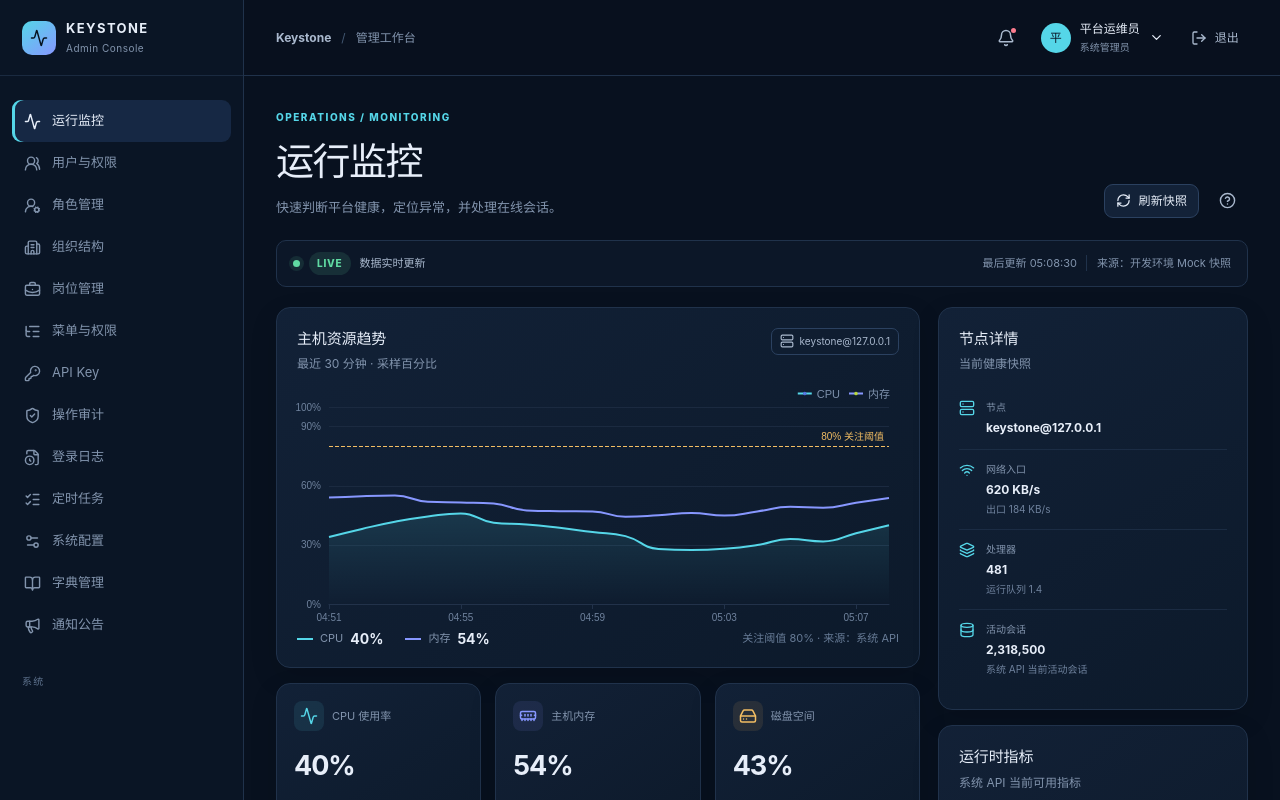
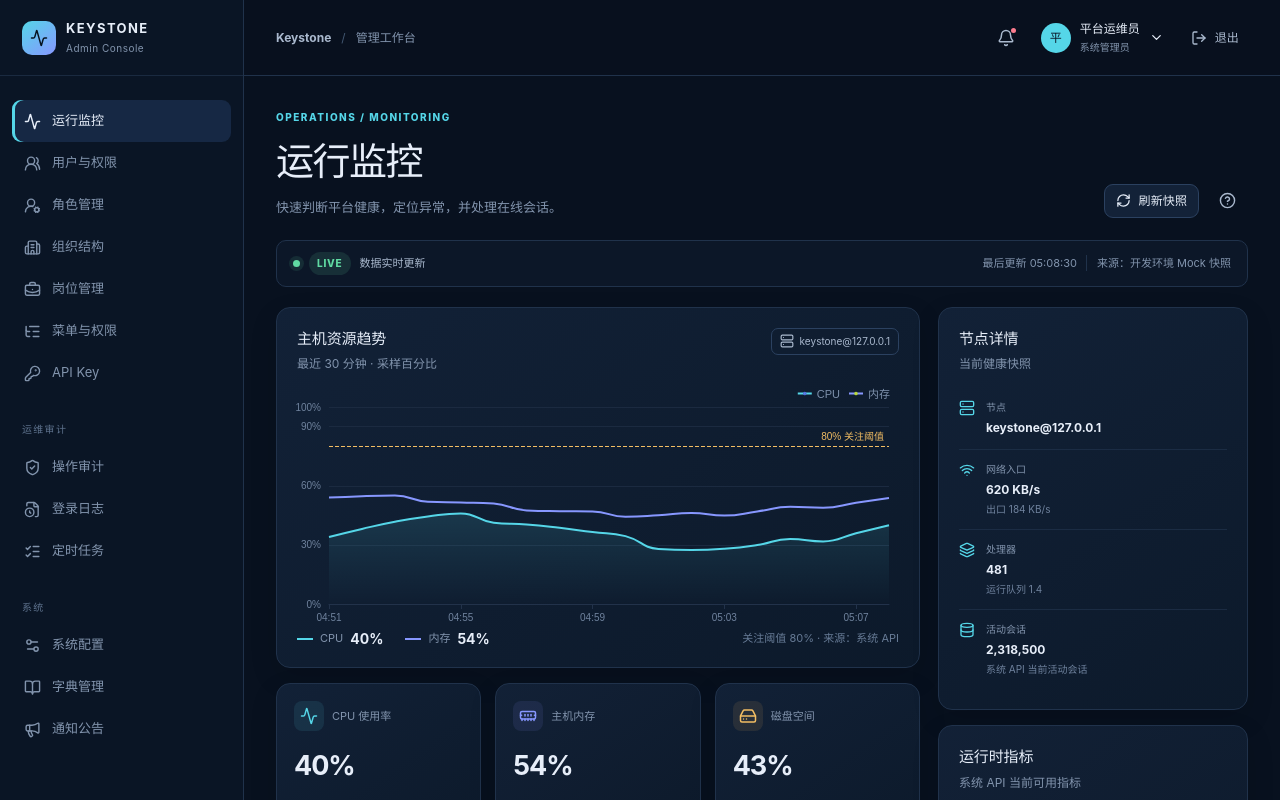
Before and after one commit to bruceblink/keystone-admin-web, a React (Vite) app: page /login in a window 1280 px wide. Both pictures are taken after a click on the button "登录". Shown: the top 800 px of the page. Built offline with nearby package versions, Linux system fonts and the light colour scheme; no server answers.

Commit message:
fix: align sidebar navigation groups

```diff
--- a/src/widgets/layout/AdminShell.tsx
+++ b/src/widgets/layout/AdminShell.tsx
@@ -1,4 +1,4 @@
-import { useState } from 'react'
+import { Fragment, useState } from 'react'
 import { Activity, Bell, BookOpen, BriefcaseBusiness, Building2, ChevronDown, FileClock, KeyRound, ListChecks, ListTree, LogOut, Megaphone, Menu, Settings2, ShieldCheck, UserRoundCog, UsersRound, X } from 'lucide-react'
 import { NavLink, Outlet, useNavigate } from 'react-router-dom'
 import { useSessionStore } from '../../shared/state/session'
@@ -35,8 +35,7 @@ export function AdminShell() {
       <aside className={`sidebar ${mobileOpen ? 'sidebar-open' : ''}`}>
         <div className="sidebar-head"><div className="brand-mark"><Activity size={18} /></div><div><strong>KEYSTONE</strong><span>Admin Console</span></div><button className="mobile-close" onClick={() => setMobileOpen(false)} aria-label="关闭导航"><X size={20} /></button></div>
         <nav className="primary-nav" aria-label="主导航">
-          {navItems.map(({ to, label, icon: Icon }) => <NavLink key={to} to={to} onClick={() => setMobileOpen(false)} className={({ isActive }) => `nav-item ${isActive ? 'nav-item-active' : ''}`}><Icon size={17} /><span>{label}</span></NavLink>)}
-          <p className="nav-label nav-label-spaced">系统</p>
+          {navItems.map(({ to, label, icon: Icon }) => <Fragment key={to}>{to === '/audit/operations' ? <p className="nav-label nav-label-spaced">运维审计</p> : null}{to === '/configs' ? <p className="nav-label nav-label-spaced">系统</p> : null}<NavLink to={to} onClick={() => setMobileOpen(false)} className={({ isActive }) => `nav-item ${isActive ? 'nav-item-active' : ''}`}><Icon size={17} /><span>{label}</span></NavLink></Fragment>)}
         </nav>
         <div className="sidebar-foot"><div className="status-dot"><span /> API 正常</div><span className="sidebar-version">v0.1.0 · dev</span></div>
       </aside>
```
